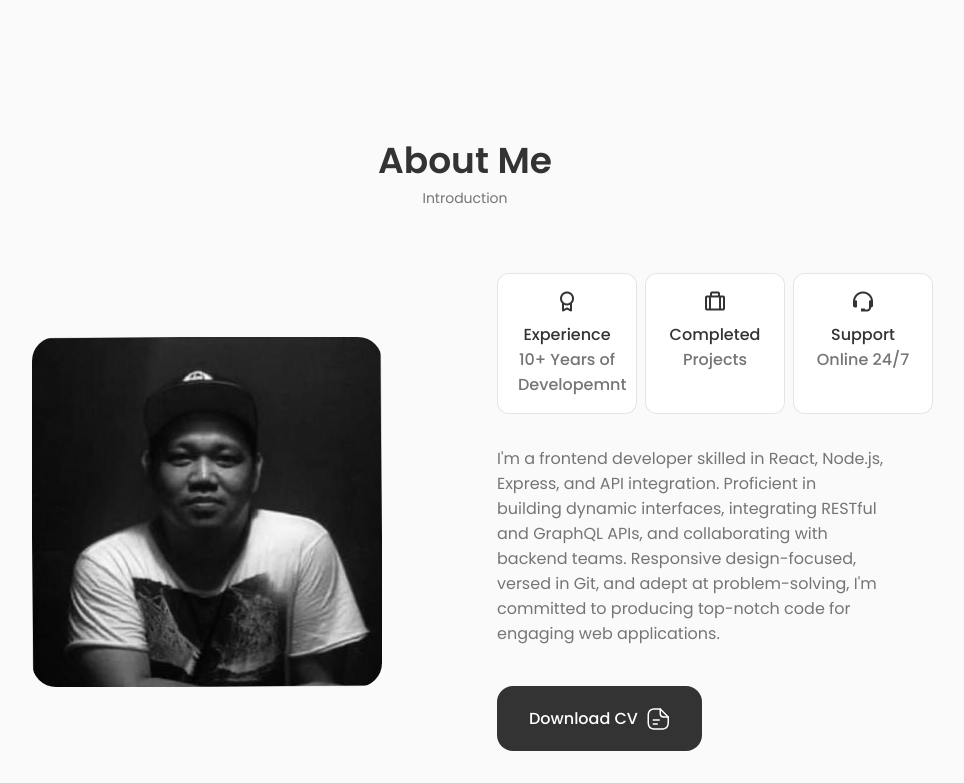
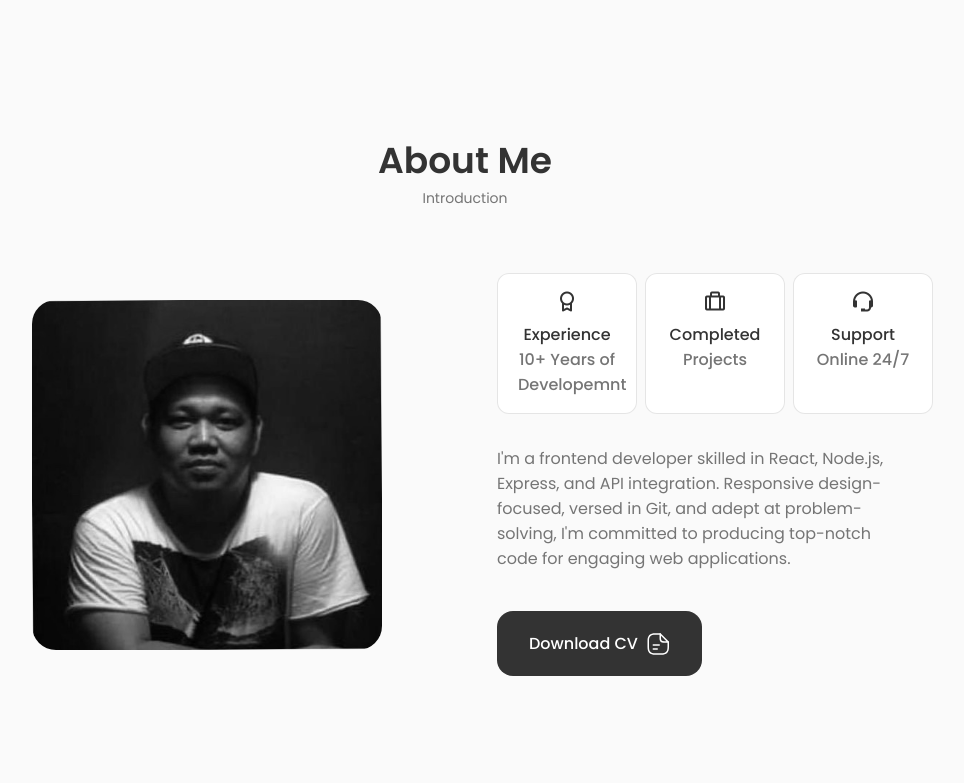
Before and after one commit to rtnolasco/react-JS-usable, a React (Create React App) app: page / in a window 1280 px wide. Shown: the part 630-1413 px from the top of the page, without its empty margins (175-1139 px from the left). After the commit the page ends 1338 px from the top, so only its background shows below. Built offline with nearby package versions, Linux system fonts and the light colour scheme.

Commit message:
modify desc

```diff
--- a/src/components/about/About.jsx
+++ b/src/components/about/About.jsx
@@ -18,12 +18,10 @@ const About = () => {
 					<p className="about__description">
 						I'm a frontend developer skilled in React,
 						Node.js, Express, and API integration.
-						Proficient in building dynamic interfaces,
-						integrating RESTful and GraphQL APIs, and
-						collaborating with backend teams. Responsive
-						design-focused, versed in Git, and adept at
-						problem-solving, I'm committed to producing
-						top-notch code for engaging web applications.
+						Responsive design-focused, versed in Git, and
+						adept at problem-solving, I'm committed to
+						producing top-notch code for engaging web
+						applications.
 					</p>
 					<a
 						download=""
```
